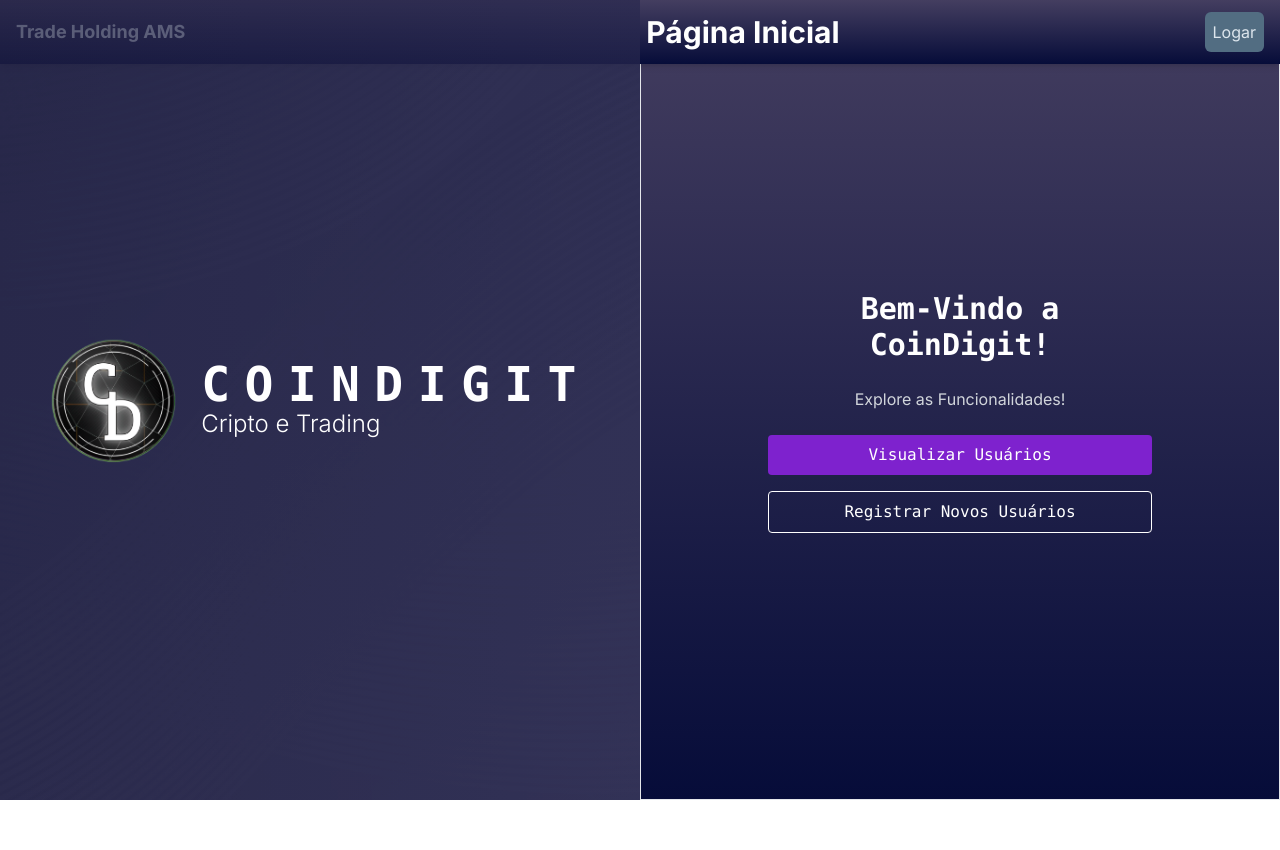
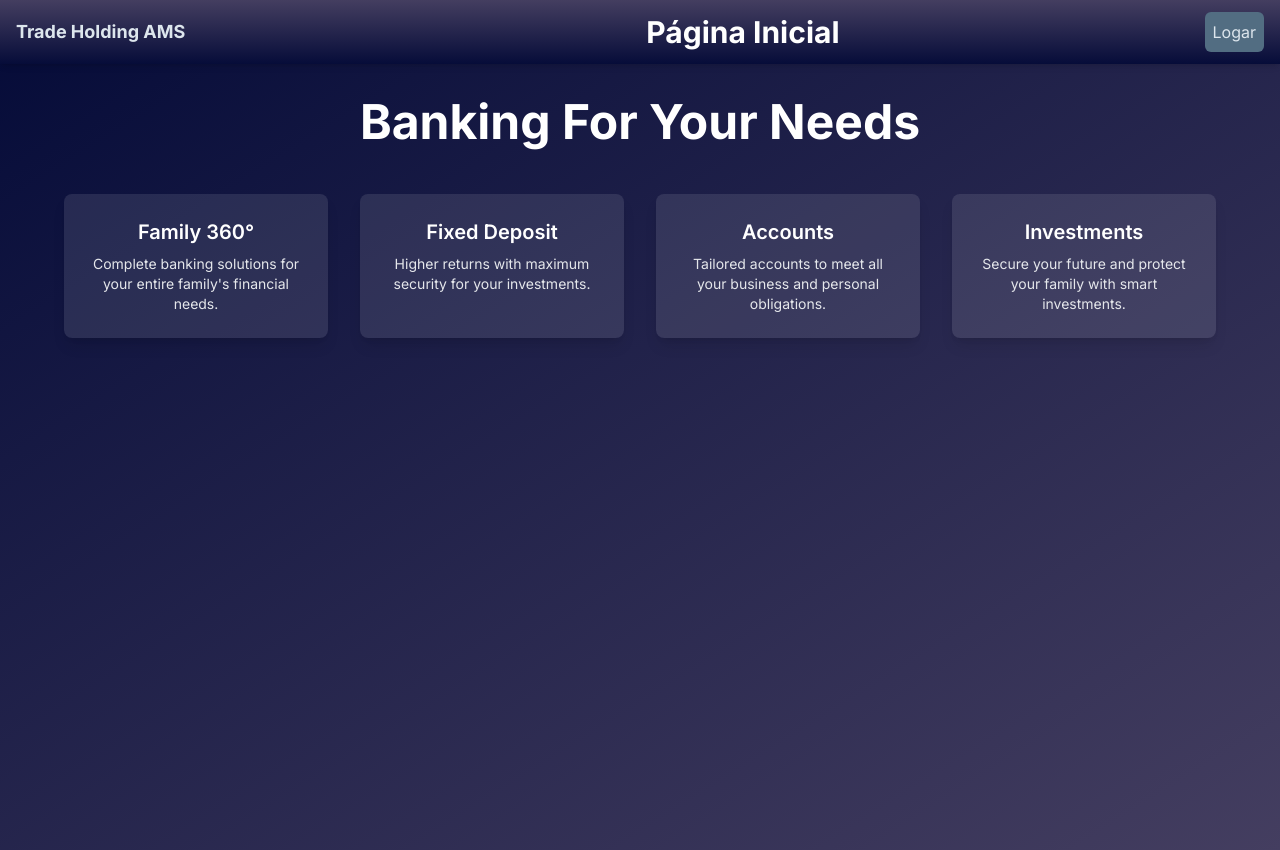
Before and after one commit to Proceed15/FASO_PRM_COINDIGIT, a Next.js app in the folder frontend/: page / in a window 1280 px wide. Before the commit the page ends 800 px from the top, so only its background shows below. Built offline with nearby package versions, Linux system fonts and the light colour scheme.

Commit message:
telainicialfrontadrian

```diff
--- a/frontend/src/app/page.tsx
+++ b/frontend/src/app/page.tsx
@@ -1,53 +1,60 @@
+/* eslint-disable @next/next/no-img-element */
 import Header from '../components/common/Header';
 
 export default function Home() {
   return (
-    <div className="flex flex-col md:flex-row min-h-screen text-white">
-      {/* Left side */}
-      <div
-        className="flex items-center justify-center md:w-1/2 bg-gradient-to-br from-[#1e1e3f] to-[#2c2c54] p-8 relative overflow-hidden"
-      >
-        <div className="absolute inset-0 bg-gradient-to-r from-[#1e1e3f] via-[#2c2c54] to-[#1e1e3f] opacity-70 z-10 animate-gradientMove bg-[length:400%_400%]" />
-        <div className="absolute inset-0 bg-[url('/images/texture.png')] bg-cover bg-center opacity-50 z-0" />
-        <div className="flex items-center gap-6 relative z-10">
-          <img
-            src="/images/Logo_CoinDigit.png"
-            alt="Logo Coindigit"
-            className="w-32 h-32"
-          />
-          <div className="flex flex-col justify-center">
-            <h1 className="text-5xl font-mono font-bold tracking-[0.3em]">
-              COINDIGIT
-            </h1>
-            <p className="text-2xl font-light">Cripto e Trading</p>
+    <div>
+      <Header pageName="Página Inicial" />
+
+      <div className="mt-[50px] flex flex-col items-center min-h-screen bg-gradient-to-br from-[#060c39] to-[#443e60] text-white px-4 pb-12">
+        <h1 className="text-4xl md:text-5xl font-bold text-center mt-12 mb-12">
+          Banking For Your Needs
+        </h1>
+
+        <div className="grid grid-cols-1 sm:grid-cols-2 lg:grid-cols-4 gap-8 w-full max-w-6xl">
+          <div
+            className="bg-white/10 hover:bg-white/20 transition-all p-6 rounded-lg text-center cursor-pointer shadow-lg hover:shadow-2xl"
+          >
+            <i className="fas fa-users text-4xl text-purple-400 mb-4"></i>
+            <h3 className="text-xl font-semibold">Family 360°</h3>
+            <p className="text-sm text-gray-200 mt-2">
+              Complete banking solutions for your entire family's financial needs.
+            </p>
           </div>
-        </div>
-      </div>
 
-      {/* Right side */}
-      <div className="flex flex-col justify-center items-center md:w-1/2 bg-gradient-to-b from-[#443e60] to-[#060c39] p-8 border border-white-500">
-        <div className="w-full max-w-sm space-y-6 text-center">
-          <Header pageName="Página Inicial" />
-          <h2 className="text-3xl font-mono font-bold">Bem-Vindo a CoinDigit!</h2>
-          <p className="text-gray-300">
-            Explore as Funcionalidades!
-          </p>
-          <div className="space-y-4">
-            <a
-              href="/users"
-              className="block w-full py-2 bg-purple-700 hover:bg-[#300052] rounded text-white font-mono"
-            >
-              Visualizar Usuários
-            </a>
-            <a
-              href="/register"
-              className="block w-full py-2 border border-white hover:bg-white hover:text-black rounded font-mono transition-colors duration-300"
-            >
-              Registrar Novos Usuários
-            </a>
+          <div
+            className="bg-white/10 hover:bg-white/20 transition-all p-6 rounded-lg text-center cursor-pointer shadow-lg hover:shadow-2xl"
+          >
+            <i className="fas fa-piggy-bank text-4xl text-purple-400 mb-4"></i>
+            <h3 className="text-xl font-semibold">Fixed Deposit</h3>
+            <p className="text-sm text-gray-200 mt-2">
+              Higher returns with maximum security for your investments.
+            </p>
+          </div>
+
+          <div
+            className="bg-white/10 hover:bg-white/20 transition-all p-6 rounded-lg text-center cursor-pointer shadow-lg hover:shadow-2xl"
+          >
+            <i className="fas fa-wallet text-4xl text-purple-400 mb-4"></i>
+            <h3 className="text-xl font-semibold">Accounts</h3>
+            <p className="text-sm text-gray-200 mt-2">
+              Tailored accounts to meet all your business and personal obligations.
+            </p>
+          </div>
+
+          <div
+            className="bg-white/10 hover:bg-white/20 transition-all p-6 rounded-lg text-center cursor-pointer shadow-lg hover:shadow-2xl"
+          >
+            <i className="fas fa-chart-line text-4xl text-purple-400 mb-4"></i>
+            <h3 className="text-xl font-semibold">Investments</h3>
+            <p className="text-sm text-gray-200 mt-2">
+              Secure your future and protect your family with smart investments.
+            </p>
           </div>
         </div>
       </div>
     </div>
+
+
   );
 }
```
